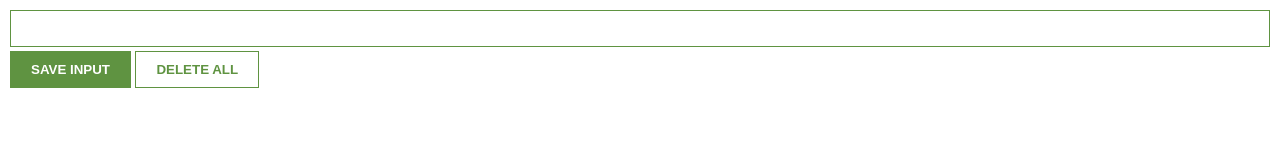
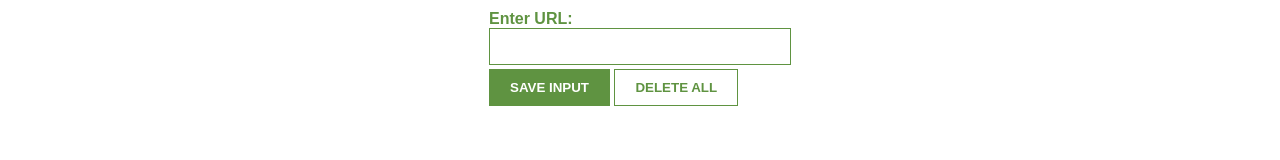
Before and after one commit to Devanshu2202/Leads-tracker-app, a website built with Vite: page index.html in a window 1280 px wide. Both pictures are taken after typing "Sample" into the empty fields and a click on the button "SAVE INPUT". Built offline with nearby package versions, Linux system fonts and the light colour scheme; no server answers.

Commit message:
completed leads tracker application

```diff
--- a/index.css
+++ b/index.css
@@ -1,8 +1,13 @@
 body {
-    margin: 0;
+    margin: 0 auto;
     padding: 10px;
     font-family: Arial, Helvetica, sans-serif;
-    min-width: 400px;
+    max-width: 302px;
+}
+
+label {
+    color: #5f9341;
+    font-weight: 900;
 }
 
 input {
--- a/index.html
+++ b/index.html
@@ -1,8 +1,14 @@
 <html>
     <head>
+        <title>Leads Tracker</title>
         <link rel="stylesheet" href="index.css">
+        <meta name="viewport" content="width=device-width, initial-scale=1.0">
+        <link rel="apple-touch-icon" sizes="180x180" href="/icon/favicon.ico">
+        <link rel="icon" type="image/png" sizes="32x32" href="/icon/favicon-32x32.png">
+        <link rel="icon" type="image/png" sizes="16x16" href="/icon/favicon-16x16.png">
     </head>
     <body>
+        <label>Enter URL:</label>
         <input type="text" id="input-el">
         <button id="input-btn">SAVE INPUT</button>
         <!-- <button id="tab-btn">SAVE TAB</button> -->
--- a/index.js
+++ b/index.js
@@ -3,6 +3,8 @@ import {
   getDatabase,
   ref,
   push,
+  onValue,
+  remove,
 } from "https://www.gstatic.com/firebasejs/10.8.1/firebase-database.js";
 
 const firebaseConfig = {
@@ -14,11 +16,21 @@ const app = initializeApp(firebaseConfig);
 const database = getDatabase(app);
 const referenceInDB = ref(database, "Leads");
 
-let myLeads = [];
 const inputEl = document.getElementById("input-el");
 const inputBtn = document.getElementById("input-btn");
 const ulEl = document.getElementById("ul-el");
 const deleteBtn = document.getElementById("delete-btn");
+
+onValue(referenceInDB, function (snapshot) {
+  // Challenge: Only run the code below if a snapshot exists
+  if (snapshot.exists()) {
+    const snapshotValues = snapshot.val();
+
+    // Challenge: Create a const called 'leads' which is an array containing the values inside of the snapshotValues object
+    const leads = Object.values(snapshotValues);
+    render(leads);
+  }
+});
 
 function render(leads) {
   let listItems = "";
@@ -35,11 +47,15 @@ function render(leads) {
 }
 
 deleteBtn.addEventListener("dblclick", function () {
-  render(myLeads);
+  // Challenge: Import the 'remove' function and call it here to delete the leads
+  remove(referenceInDB);
+  ulEl.innerHTML = "";
 });
 
 inputBtn.addEventListener("click", function () {
-  push(referenceInDB, inputEl.value);
-  inputEl.value = "";
-  render(myLeads);
+  const inputValue = inputEl.value;
+  if (inputValue) {
+    push(referenceInDB, inputValue);
+    inputEl.value = "";
+  }
 });
```
Also changed, not shown: README.md, android-chrome-192x192.png (added), android-chrome-512x512.png (added), icon/apple-touch-icon.png (added), icon/favicon-16x16.png (added), icon/favicon-32x32.png (added), icon/favicon.ico (added), manifest.json (deleted), site.webmanifest (added).
